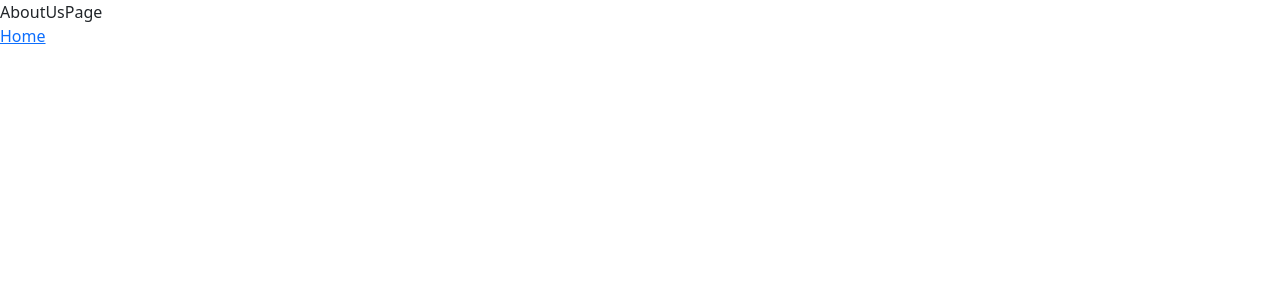
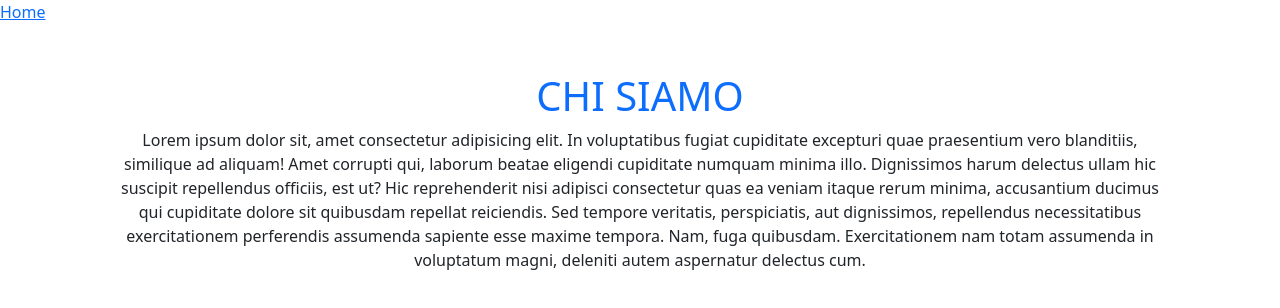
Before and after one commit to giovannimazzi/react-router, a React (Vite) app: page /about-us in a window 1280 px wide. Shown: the top 308 px of the page. Built offline with nearby package versions, Linux system fonts and the light colour scheme.

Commit message:
feat: insert axios call and contents in the 3 pages

```diff
--- a/src/App.jsx
+++ b/src/App.jsx
@@ -1,4 +1,3 @@
-/* import axios from "axios"; */
 import { BrowserRouter, Routes, Route } from "react-router-dom";
 import HomePage from "./pages/HomePage";
 import AboutUsPage from "./pages/AboutUsPage";
--- a/src/assets/css/index.css
+++ b/src/assets/css/index.css
@@ -4,3 +4,18 @@
   padding: 5px;
   margin: 5px;
 }
+
+.card-description {
+  max-height: 200px;
+  overflow-y: auto;
+  scroll-behavior: smooth;
+}
+
+.img-card-container {
+  aspect-ratio: calc(3 / 4);
+}
+
+.card img {
+  object-position: center center;
+  max-height: 300px;
+}
--- /dev/null
+++ b/src/components/ProductCard.jsx
@@ -0,0 +1,34 @@
+export default function ProductCard({ item }) {
+  return (
+    <div className="col">
+      <div className="card bg-transparent g-0 h-100 text-start border-0">
+        <div className="row g-0">
+          <div className="col-4 img-card-container">
+            <img
+              src={item.image}
+              className="w-100 h-100 object-fit-contain rounded-start"
+              alt={item.title}
+            />
+          </div>
+          <div className="col-8">
+            <div className="card-body">
+              <h5 className="card-title">{item.title}</h5>
+
+              <h6 className="card-subtitle mb-2 text-body-secondary d-flex align-items-center">
+                {item.category} - € {item.price}
+              </h6>
+              <div className="card-description my-3">
+                <p className="card-text">{item.description}</p>
+              </div>
+
+              <div className="card-text">
+                <span>⭐{item.rating.rate}</span>{" "}
+                <span>👁️‍🗨️{item.rating.count}</span>
+              </div>
+            </div>
+          </div>
+        </div>
+      </div>
+    </div>
+  );
+}
--- a/src/pages/AboutUsPage.jsx
+++ b/src/pages/AboutUsPage.jsx
@@ -3,8 +3,25 @@ import { Link } from "react-router-dom";
 export default function AboutUsPage() {
   return (
     <>
-      <div>AboutUsPage</div>
       <Link to="/">Home</Link>
+      <div className="container p-5 text-center">
+        <h2 className="h1 text-primary">CHI SIAMO</h2>
+
+        <p>
+          Lorem ipsum dolor sit, amet consectetur adipisicing elit. In
+          voluptatibus fugiat cupiditate excepturi quae praesentium vero
+          blanditiis, similique ad aliquam! Amet corrupti qui, laborum beatae
+          eligendi cupiditate numquam minima illo. Dignissimos harum delectus
+          ullam hic suscipit repellendus officiis, est ut? Hic reprehenderit
+          nisi adipisci consectetur quas ea veniam itaque rerum minima,
+          accusantium ducimus qui cupiditate dolore sit quibusdam repellat
+          reiciendis. Sed tempore veritatis, perspiciatis, aut dignissimos,
+          repellendus necessitatibus exercitationem perferendis assumenda
+          sapiente esse maxime tempora. Nam, fuga quibusdam. Exercitationem nam
+          totam assumenda in voluptatum magni, deleniti autem aspernatur
+          delectus cum.
+        </p>
+      </div>
     </>
   );
 }
--- a/src/pages/HomePage.jsx
+++ b/src/pages/HomePage.jsx
@@ -3,10 +3,12 @@ import { Link } from "react-router-dom";
 export default function HomePage() {
   return (
     <>
-      <div>HomePage</div>
-      <Link to="/about-us">Chi siamo</Link>
-      <br />
-      <Link to="/products">Prodotti</Link>
+      <div className="container p-5 text-center">
+        <h1 className="text-primary">🛒REACT ROUTER STORE🛒</h1>
+        <h2 className="text-info">Benvenuti nel fake store...</h2>
+        <Link to="/about-us">Chi siamo</Link>{" "}
+        <Link to="/products">Prodotti</Link>
+      </div>
     </>
   );
 }
--- a/src/pages/ProductsPage.jsx
+++ b/src/pages/ProductsPage.jsx
@@ -1,10 +1,33 @@
+import axios from "axios";
+import { useEffect, useState } from "react";
 import { Link } from "react-router-dom";
+import ProductCard from "../components/ProductCard";
+
+const productsApiUrl = "https://fakestoreapi.com/products";
 
 export default function ProductsPage() {
+  const [products, setProducts] = useState([]);
+
+  useEffect(() => {
+    axios
+      .get(productsApiUrl)
+      .then((res) => {
+        setProducts(res.data);
+      })
+      .catch((e) => alert("ERRORE richiesta API: \n\n" + e.message));
+  }, []);
+
   return (
     <>
-      <div>ProductsPage</div>
       <Link to="/">Home</Link>
+      <div className="container p-5 text-center">
+        <h2 className="h1 text-primary">PRODOTTI</h2>
+        <div className="row row-cols-1 row-cols-lg-2 g-5 mt-5">
+          {products.map((prod) => (
+            <ProductCard key={prod.id} item={prod} />
+          ))}
+        </div>
+      </div>
     </>
   );
 }
```
